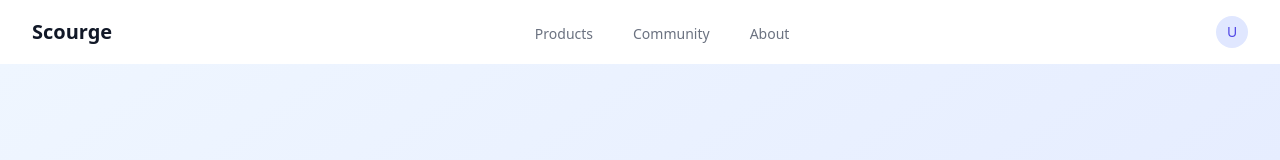
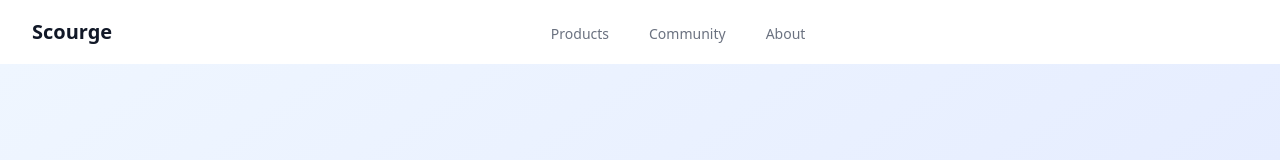
Before and after one commit to iamgabrielsoft/scourge-website, a Nuxt app: page / in a window 1280 px wide. Shown: the top 160 px of the page. Built offline with nearby package versions, Linux system fonts and the light colour scheme.

Commit message:
comment out circle

```diff
--- a/components/AppHeader.vue
+++ b/components/AppHeader.vue
@@ -39,14 +39,14 @@
 
           <!-- Profile dropdown -->
           <div class="ml-3 relative">
-            <div>
+            <!-- <div>
               <button @click="isProfileMenuOpen = !isProfileMenuOpen" class="bg-white rounded-full flex text-sm focus:outline-none focus:ring-2 focus:ring-offset-2 focus:ring-indigo-500">
                 <span class="sr-only">Open user menu</span>
                 <div class="h-8 w-8 rounded-full bg-indigo-100 flex items-center justify-center">
                   <span class="text-indigo-600 font-medium">U</span>
                 </div>
               </button>
-            </div>
+            </div> -->
 
             <!-- Dropdown menu -->
             <!-- <transition
@@ -88,7 +88,7 @@
     </div>
 
     <!-- Mobile menu -->
-    <div class="md:hidden" v-show="isMobileMenuOpen">
+    <!-- <div class="md:hidden" v-show="isMobileMenuOpen">
       <div class="pt-2 pb-3 space-y-1">
         <NuxtLink
           v-for="item in navItems"
@@ -128,7 +128,7 @@
           </NuxtLink>
         </div>
       </div>
-    </div>
+    </div> -->
   </header>
 </template>
 
```
